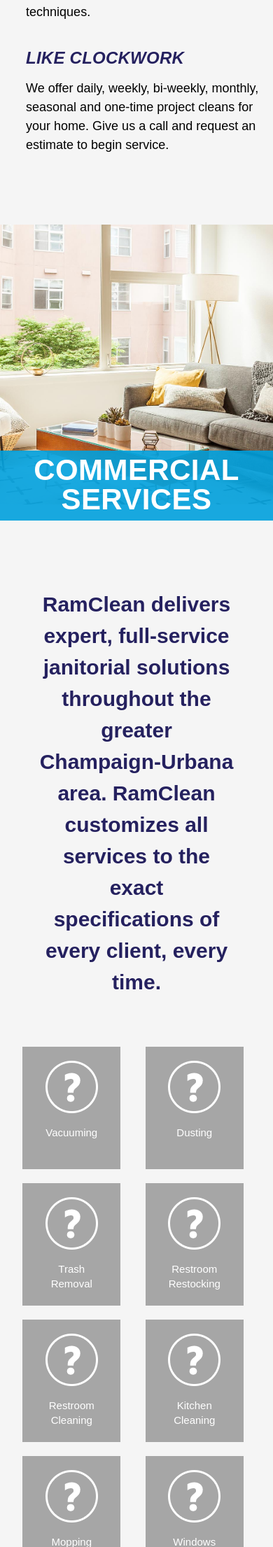
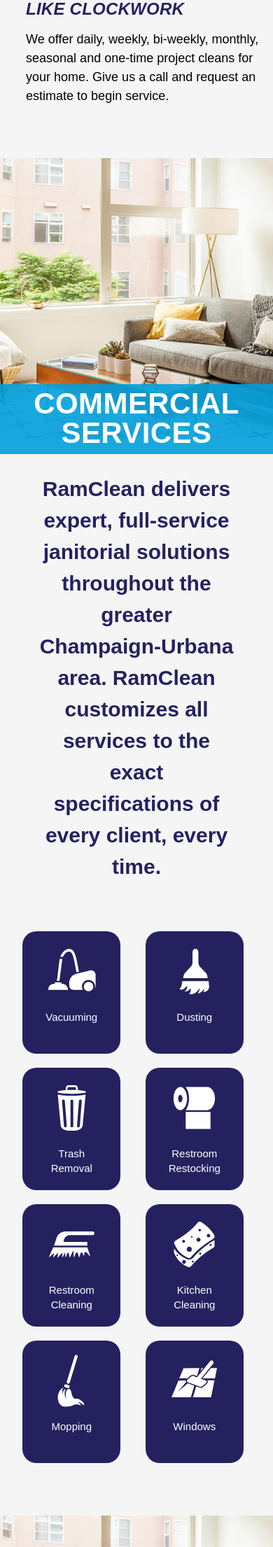
Before and after one commit to alx4567/ramclean, a PHP site: page /what-we-do.php in a window 390 px wide. Shown: the part 1264-3475 px from the top of the page at 70% size. Run offline with PHP 8.4, Linux system fonts and the light colour scheme; some libraries are stand-ins or nearby versions; some web fonts are replaced.

Commit message:
created and added services icons

```diff
--- a/assets/whatWeDo.css
+++ b/assets/whatWeDo.css
@@ -153,8 +153,9 @@
     width: 140px; height: 175px;
     margin: 20px auto 0;
     padding: 20px;
-    background-color: #a6a6a6;
+    background-color: #25215f;
     text-align: center;
+    border-radius: 20px;
 }
 
 .service-icon {
@@ -298,4 +299,18 @@
     .banner-text {
         margin-top: -113px;
     }
+
+    .res-info {
+        margin-top: 20px;
+    }
+
+    .comm-cleaning-container,
+    .con-cleaning-container {
+        margin-top: 75px;
+    }
+
+    .comm-info-text,
+    .con-info {
+        margin-top: 50px;
+    }
 }
--- a/what-we-do.php
+++ b/what-we-do.php
@@ -86,56 +86,56 @@
 
                     <div class="service">
                         <div class="service-wrapper">
-                            <div class="service-icon"><img src="img/icons.png" alt="?" /></div>
+                            <div class="service-icon"><img src="img/vacuum.svg" alt="?" /></div>
                             <small>Vacuuming</small>
                         </div>
                     </div> <!-- service -->
 
                     <div class="service">
                         <div class="service-wrapper">
-                            <div class="service-icon"><img src="img/icons.png" alt="?" /></div>
+                            <div class="service-icon"><img src="img/dusting.svg" alt="?" /></div>
                             <small>Dusting</small>
                         </div>
                     </div> <!-- service -->
 
                     <div class="service">
                         <div class="service-wrapper">
-                            <div class="service-icon"><img src="img/icons.png" alt="?" /></div>
+                            <div class="service-icon"><img src="img/trash.svg" alt="?" /></div>
                             <small>Trash Removal</small>
                         </div>
                     </div> <!-- service -->
 
                     <div class="service">
                         <div class="service-wrapper">
-                            <div class="service-icon"><img src="img/icons.png" alt="?" /></div>
+                            <div class="service-icon"><img src="img/restocking.svg" alt="?" /></div>
                             <small>Restroom Restocking</small>
                         </div>
                     </div> <!-- service -->
 
                     <div class="service">
                         <div class="service-wrapper">
-                            <div class="service-icon"><img src="img/icons.png" alt="?" /></div>
+                            <div class="service-icon"><img src="img/bathroom.svg" alt="?" /></div>
                             <small>Restroom Cleaning</small>
                         </div>
                     </div> <!-- service -->
 
                     <div class="service">
                         <div class="service-wrapper">
-                            <div class="service-icon"><img src="img/icons.png" alt="?" /></div>
+                            <div class="service-icon"><img src="img/kitchen.svg" alt="?" /></div>
                             <small>Kitchen Cleaning</small>
                         </div>
                     </div> <!-- service -->
 
                     <div class="service">
                         <div class="service-wrapper">
-                            <div class="service-icon"><img src="img/icons.png" alt="?" /></div>
+                            <div class="service-icon"><img src="img/mopping.svg" alt="?" /></div>
                             <small>Mopping</small>
                         </div>
                     </div> <!-- service -->
 
                     <div class="service">
                         <div class="service-wrapper">
-                            <div class="service-icon"><img src="img/icons.png" alt="?" /></div>
+                            <div class="service-icon"><img src="img/window.svg" alt="?" /></div>
                             <small>Windows</small>
                         </div>
                     </div> <!-- service -->
```
Also changed, not shown: img/bathroom.svg (added), img/dusting.svg (added), img/kitchen.svg (added), img/mopping.svg (added), img/restocking.svg (added), img/trash.svg (added), img/vacuum.png (added), img/vacuum.svg (added), img/window.svg (added), 1 other file.
